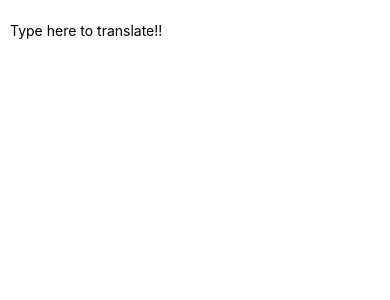
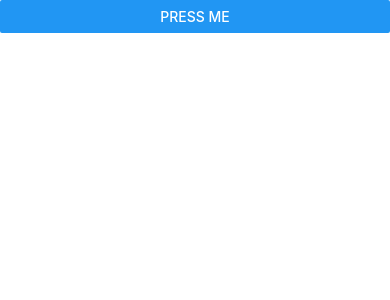
Before and after one commit to pranavvij/React-Native, a React Native app: screen / in a window 390 px wide. Shown: the top 300 px of the page. Built offline with nearby package versions, Linux system fonts and the light colour scheme.

Commit message:
Button  done

```diff
--- a/App.js
+++ b/App.js
@@ -1,6 +1,6 @@
 
 import React, { Component } from 'react';
-import { AppRegistry, StyleSheet, Image, View, Text, TextInput } from 'react-native';
+import { AppRegistry, StyleSheet, Image, View, Text, TextInput, Button,Alert } from 'react-native';
 
 // const styles = StyleSheet.create({
 //     bigblue: {
@@ -37,25 +37,34 @@ import { AppRegistry, StyleSheet, Image, View, Text, TextInput } from 'react-nat
 //     }
 // }
 
-export default class PizzaTranslator extends Component{
-  constructor(props){
-    super(props);
-    this.state = {text: ''};
-  }
+// export default class PizzaTranslator extends Component{
+//   constructor(props){
+//     super(props);
+//     this.state = {text: ''};
+//   }
+//
+//   render(){
+//     return (
+//         <View style={{padding: 10}}>
+//             <TextInput style={{height: 40}}
+//             placeholder="Type here to translate!!"
+//             onChangeText={(text) => this.setState({text})}/>
+//             <Text style={{padding: 10, fontSize: 42}}>
+//                 {this.state.text.split(' ').map((word) => word && '🍕').join(' ')}
+//             </Text>
+//         </View>
+//       )
+//   }
+// }
 
+
+export default class ButtonPressComponent extends Component{
   render(){
     return (
-        <View style={{padding: 10}}>
-            <TextInput style={{height: 40}}
-            placeholder="Type here to translate!!"
-            onChangeText={(text) => this.setState({text})}/>
-            <Text style={{padding: 10, fontSize: 42}}>
-                {this.state.text.split(' ').map((word) => word && '🍕').join(' ')}
-            </Text>
-        </View>
-      )
+        <Button title="Press Me" onPress={() => {Alert.alert('You tapped the button!');}}/>
+      );
   }
 }
 
 
-AppRegistry.registerComponent('ReactTutorial', () => PizzaTranslator);
+AppRegistry.registerComponent('ReactTutorial', () => ButtonPressComponent);
```
